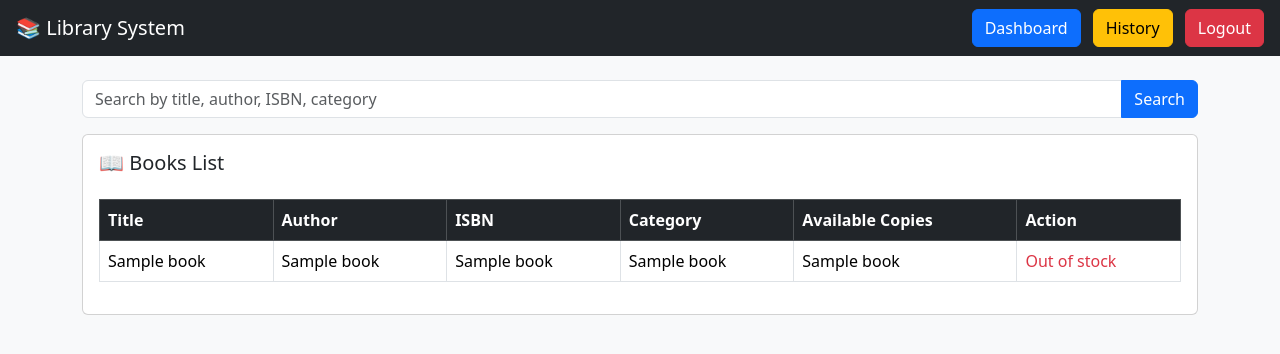
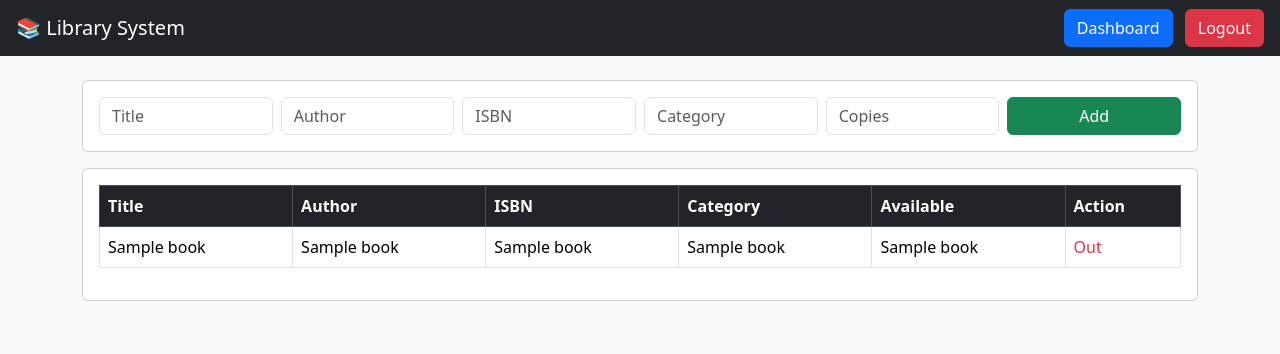
Before and after one commit to davidotieno13/library, a Flask app: template templates/index.html in a window 1280 px wide. Shown: the top 354 px of the page. Run offline with Flask 3, Linux system fonts and the light colour scheme; the template is opened without the code that fills it: most values are stand-ins (such as "Sample title", 1, 10 or a date in 2020).

Commit message:
final clean working library system

```diff
--- a/app.py
+++ b/app.py
@@ -1,4 +1,4 @@
-from flask import Flask, render_template, request, redirect, session
+from flask import Flask, render_template, request, redirect, session, jsonify
 import sqlite3
 from datetime import datetime, timedelta
 import os
@@ -7,154 +7,89 @@ app = Flask(__name__)
 app.secret_key = "library_secret_key"
 DB_NAME = "library.db"
 
-# ---------------- DATABASE ----------------
+# ---------------- INIT DB ----------------
 def init_db():
     conn = sqlite3.connect(DB_NAME)
-    cursor = conn.cursor()
+    cur = conn.cursor()
 
-    # BOOKS
-    cursor.execute("""
+    cur.execute("""
     CREATE TABLE IF NOT EXISTS books (
         id INTEGER PRIMARY KEY AUTOINCREMENT,
         title TEXT,
         author TEXT,
-        isbn TEXT UNIQUE,
-        publisher TEXT,
-        year INTEGER,
-        edition TEXT,
+        isbn TEXT,
         category TEXT,
         total_copies INTEGER,
-        available_copies INTEGER,
-        shelf_code TEXT
+        available_copies INTEGER
     )
     """)
 
-    # USERS
-    cursor.execute("""
-    CREATE TABLE IF NOT EXISTS users (
-        id INTEGER PRIMARY KEY AUTOINCREMENT,
-        username TEXT UNIQUE,
-        password TEXT,
-        role TEXT
-    )
-    """)
-
-    # BORROW RECORDS
-    cursor.execute("""
+    cur.execute("""
     CREATE TABLE IF NOT EXISTS borrow_records (
         id INTEGER PRIMARY KEY AUTOINCREMENT,
         user TEXT,
         book_id INTEGER,
         borrow_date TEXT,
         due_date TEXT,
-        return_date TEXT,
-        fine INTEGER DEFAULT 0
+        return_date TEXT
     )
     """)
 
-    # default admin
-    cursor.execute("SELECT * FROM users WHERE username='admin'")
-    if not cursor.fetchone():
-        cursor.execute("INSERT INTO users (username, password, role) VALUES (?, ?, ?)",
-                       ("admin", "1234", "admin"))
-
     conn.commit()
     conn.close()
-
 
 # ---------------- LOGIN ----------------
 @app.route("/login", methods=["GET", "POST"])
 def login():
     if request.method == "POST":
-        u = request.form["username"]
-        p = request.form["password"]
-
-        conn = sqlite3.connect(DB_NAME)
-        cur = conn.cursor()
-        cur.execute("SELECT * FROM users WHERE username=? AND password=?", (u, p))
-        user = cur.fetchone()
-        conn.close()
-
-        if user:
-            session["user"] = u
-            session["role"] = user[3]
-            return redirect("/")
-
-        return "Invalid login"
-
+        session["user"] = request.form["username"]
+        return redirect("/")
     return render_template("login.html")
-
 
 @app.route("/logout")
 def logout():
     session.clear()
     return redirect("/login")
 
-
-# ---------------- HOME + SEARCH ----------------
+# ---------------- HOME ----------------
 @app.route("/")
 def home():
     if "user" not in session:
         return redirect("/login")
 
-    search = request.args.get("search")
-
     conn = sqlite3.connect(DB_NAME)
     cur = conn.cursor()
-
-    if search:
-        cur.execute("""
-            SELECT * FROM books
-            WHERE title LIKE ? OR author LIKE ? OR isbn LIKE ? OR category LIKE ?
-        """, (f"%{search}%", f"%{search}%", f"%{search}%", f"%{search}%"))
-    else:
-        cur.execute("SELECT * FROM books")
-
+    cur.execute("SELECT * FROM books")
     books = cur.fetchall()
     conn.close()
 
-    return render_template("index.html", books=books, role=session["role"])
-
+    return render_template("index.html", books=books)
 
 # ---------------- ADD BOOK ----------------
 @app.route("/add", methods=["POST"])
 def add():
-    if session.get("role") != "admin":
-        return "Access denied"
-
     conn = sqlite3.connect(DB_NAME)
     cur = conn.cursor()
 
     cur.execute("""
-        INSERT INTO books (
-            title, author, isbn, publisher, year,
-            edition, category, total_copies, available_copies, shelf_code
-        )
-        VALUES (?, ?, ?, ?, ?, ?, ?, ?, ?, ?)
+    INSERT INTO books (title, author, isbn, category, total_copies, available_copies)
+    VALUES (?, ?, ?, ?, ?, ?)
     """, (
         request.form["title"],
         request.form["author"],
         request.form["isbn"],
-        request.form["publisher"],
-        request.form["year"],
-        request.form["edition"],
         request.form["category"],
         request.form["copies"],
-        request.form["copies"],
-        request.form["shelf"]
+        request.form["copies"]
     ))
 
     conn.commit()
     conn.close()
     return redirect("/")
 
-
-# ---------------- BORROW BOOK ----------------
+# ---------------- BORROW ----------------
 @app.route("/borrow/<int:book_id>")
 def borrow(book_id):
-    if "user" not in session:
-        return redirect("/login")
-
     conn = sqlite3.connect(DB_NAME)
     cur = conn.cursor()
 
@@ -166,62 +101,52 @@ def borrow(book_id):
         due_date = borrow_date + timedelta(days=7)
 
         cur.execute("""
-            INSERT INTO borrow_records (user, book_id, borrow_date, due_date)
-            VALUES (?, ?, ?, ?)
+        INSERT INTO borrow_records (user, book_id, borrow_date, due_date)
+        VALUES (?, ?, ?, ?)
         """, (session["user"], book_id, borrow_date, due_date))
 
         cur.execute("""
-            UPDATE books
-            SET available_copies = available_copies - 1
-            WHERE id=?
+        UPDATE books SET available_copies = available_copies - 1
+        WHERE id=?
         """, (book_id,))
 
     conn.commit()
     conn.close()
-
     return redirect("/")
 
-
-# ---------------- RETURN BOOK ----------------
+# ---------------- RETURN ----------------
 @app.route("/return/<int:record_id>")
 def return_book(record_id):
     conn = sqlite3.connect(DB_NAME)
     cur = conn.cursor()
 
-    cur.execute("SELECT book_id, due_date FROM borrow_records WHERE id=?", (record_id,))
+    cur.execute("SELECT book_id FROM borrow_records WHERE id=?", (record_id,))
     data = cur.fetchone()
 
     if data:
-        book_id, due_date = data
-        return_date = datetime.now()
-
-        fine = 0
-        if return_date > datetime.fromisoformat(due_date):
-            fine = 50  # simple fine rule
+        book_id = data[0]
 
         cur.execute("""
-            UPDATE borrow_records
-            SET return_date=?, fine=?
-            WHERE id=?
-        """, (return_date, fine, record_id))
+        UPDATE borrow_records
+        SET return_date=?
+        WHERE id=?
+        """, (datetime.now(), record_id))
 
         cur.execute("""
-            UPDATE books
-            SET available_copies = available_copies + 1
-            WHERE id=?
+        UPDATE books
+        SET available_copies = available_copies + 1
+        WHERE id=?
         """, (book_id,))
 
     conn.commit()
     conn.close()
+    return redirect("/")
 
-    return redirect("/")
 # ---------------- DASHBOARD ----------------
 @app.route("/dashboard")
 def dashboard():
-    if "user" not in session:
-        return redirect("/login")
+    return render_template("dashboard.html")
 
-    return render_template("dashboard.html")
 # ---------------- STATS API ----------------
 @app.route("/stats")
 def stats():
@@ -229,22 +154,21 @@ def stats():
     cur = conn.cursor()
 
     cur.execute("SELECT COUNT(*) FROM books")
-    total_books = cur.fetchone()[0]
+    total = cur.fetchone()[0]
 
     cur.execute("SELECT COUNT(*) FROM borrow_records WHERE return_date IS NULL")
     borrowed = cur.fetchone()[0]
 
-    cur.execute("SELECT COALESCE(SUM(available_copies), 0) FROM books")
-    available = cur.fetchone()[0]
+    cur.execute("SELECT SUM(available_copies) FROM books")
+    available = cur.fetchone()[0] or 0
 
     conn.close()
 
-    return {
-        "total_books": total_books,
+    return jsonify({
+        "total_books": total,
         "borrowed": borrowed,
         "available": available
-    }
-
+    })
 
 # ---------------- RUN ----------------
 if __name__ == "__main__":
--- a/templates/index.html
+++ b/templates/index.html
@@ -2,20 +2,16 @@
 <html>
 <head>
     <title>Library System</title>
-
-    <!-- Bootstrap -->
     <link href="https://cdn.jsdelivr.net/npm/bootstrap@5.3.3/dist/css/bootstrap.min.css" rel="stylesheet">
 </head>
 
 <body class="bg-light">
 
-<!-- NAVBAR -->
 <nav class="navbar navbar-dark bg-dark px-3">
     <span class="navbar-brand">📚 Library System</span>
 
     <div>
         <a href="/dashboard" class="btn btn-primary me-2">Dashboard</a>
-        <a href="/history" class="btn btn-warning me-2">History</a>
         <a href="/logout" class="btn btn-danger">Logout</a>
     </div>
 </nav>
@@ -23,100 +19,59 @@
 <div class="container mt-4">
 
     <!-- ADD BOOK -->
-    {% if role == "admin" %}
-    <div class="card p-3 mb-4">
-        <h5>➕ Add New Book</h5>
-
+    <div class="card p-3 mb-3">
         <form method="POST" action="/add" class="row g-2">
 
-            <div class="col-md-3">
-                <input name="title" class="form-control" placeholder="Title" required>
-            </div>
+            <div class="col"><input name="title" class="form-control" placeholder="Title"></div>
+            <div class="col"><input name="author" class="form-control" placeholder="Author"></div>
+            <div class="col"><input name="isbn" class="form-control" placeholder="ISBN"></div>
+            <div class="col"><input name="category" class="form-control" placeholder="Category"></div>
+            <div class="col"><input name="copies" class="form-control" placeholder="Copies"></div>
 
-            <div class="col-md-3">
-                <input name="author" class="form-control" placeholder="Author" required>
-            </div>
-
-            <div class="col-md-2">
-                <input name="isbn" class="form-control" placeholder="ISBN" required>
-            </div>
-
-            <div class="col-md-2">
-                <input name="publisher" class="form-control" placeholder="Publisher">
-            </div>
-
-            <div class="col-md-2">
-                <input name="year" class="form-control" placeholder="Year">
-            </div>
-
-            <div class="col-md-2">
-                <input name="edition" class="form-control" placeholder="Edition">
-            </div>
-
-            <div class="col-md-2">
-                <input name="category" class="form-control" placeholder="Category">
-            </div>
-
-            <div class="col-md-2">
-                <input name="copies" class="form-control" placeholder="Copies" required>
-            </div>
-
-            <div class="col-md-2">
-                <input name="shelf" class="form-control" placeholder="Shelf Code">
-            </div>
-
-            <div class="col-md-2">
+            <div class="col">
                 <button class="btn btn-success w-100">Add</button>
             </div>
 
         </form>
     </div>
-    {% endif %}
-
-    <!-- SEARCH -->
-    <form method="GET" action="/" class="mb-3">
-        <div class="input-group">
-            <input name="search" class="form-control" placeholder="Search by title, author, ISBN, category">
-            <button class="btn btn-primary">Search</button>
-        </div>
-    </form>
 
     <!-- BOOK LIST -->
     <div class="card p-3">
-        <h5>📖 Books List</h5>
 
-        <table class="table table-bordered mt-3">
+        <table class="table table-bordered">
             <thead class="table-dark">
                 <tr>
                     <th>Title</th>
                     <th>Author</th>
                     <th>ISBN</th>
                     <th>Category</th>
-                    <th>Available Copies</th>
+                    <th>Available</th>
                     <th>Action</th>
                 </tr>
             </thead>
 
             <tbody>
-                {% for book in books %}
+                {% for b in books %}
                 <tr>
-                    <td>{{ book[1] }}</td>
-                    <td>{{ book[2] }}</td>
-                    <td>{{ book[3] }}</td>
-                    <td>{{ book[7] }}</td>
-                    <td>{{ book[9] }}</td>
+                    <td>{{ b[1] }}</td>
+                    <td>{{ b[2] }}</td>
+                    <td>{{ b[3] }}</td>
+                    <td>{{ b[4] }}</td>
+                    <td>{{ b[6] }}</td>
 
                     <td>
-                        {% if book[9] > 0 %}
-                        <a href="/borrow/{{ book[0] }}" class="btn btn-sm btn-warning">Borrow</a>
+                        {% if b[6] > 0 %}
+                        <a href="/borrow/{{ b[0] }}" class="btn btn-warning btn-sm">Borrow</a>
                         {% else %}
-                        <span class="text-danger">Out of stock</span>
+                        <span class="text-danger">Out</span>
                         {% endif %}
                     </td>
                 </tr>
                 {% endfor %}
             </tbody>
+
         </table>
+
     </div>
 
 </div>
```
